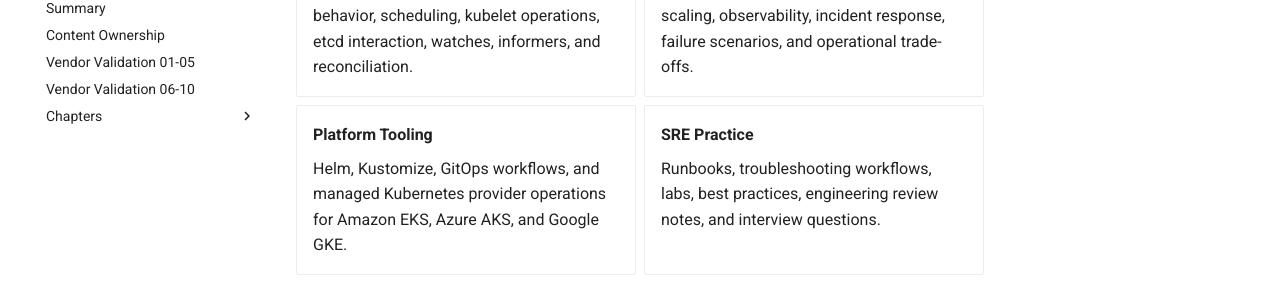
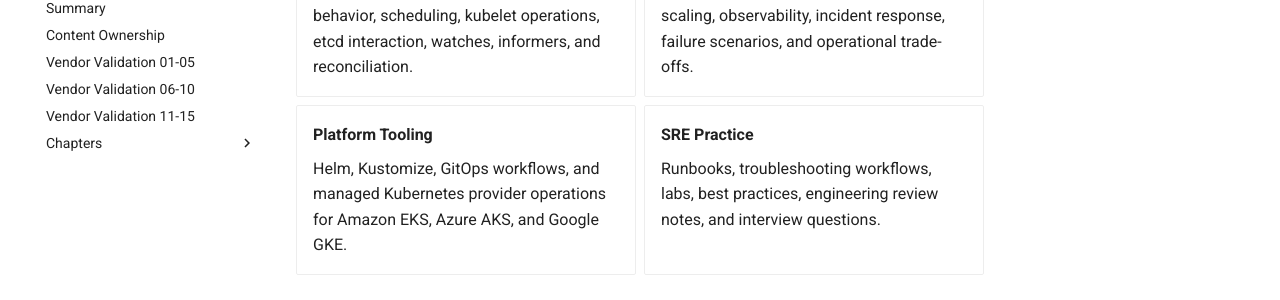
Before and after one commit to sssamant21/sre-academy, an MkDocs documentation site: the page built from docs/index.md, in a window 1280 px wide. Shown: the part 462-762 px from the top of the page. Built offline with MkDocs 1.6.1 and Material for MkDocs 9.7.7, drawn with Linux system fonts in a browser that asks for light colours; comment, search, counter and statistics services are not loaded.

Commit message:
docs(snowflake): link Chapters 11-15 validation record

```diff
--- a/mkdocs.yml
+++ b/mkdocs.yml
@@ -115,6 +115,7 @@ nav:
       - Content Ownership: books/snowflake/content-ownership.md
       - Vendor Validation 01-05: books/snowflake/validation/chapter-01-05.md
       - Vendor Validation 06-10: books/snowflake/validation/chapter-06-10.md
+      - Vendor Validation 11-15: books/snowflake/validation/chapter-11-15.md
       - Chapters:
           - "Chapter 01 - Introduction to Snowflake & Enterprise Architecture": books/snowflake/chapter-01/README.md
           - "Chapter 02 - Snowflake Architecture: Internal Design and Platform Components": books/snowflake/chapter-02/README.md
```
